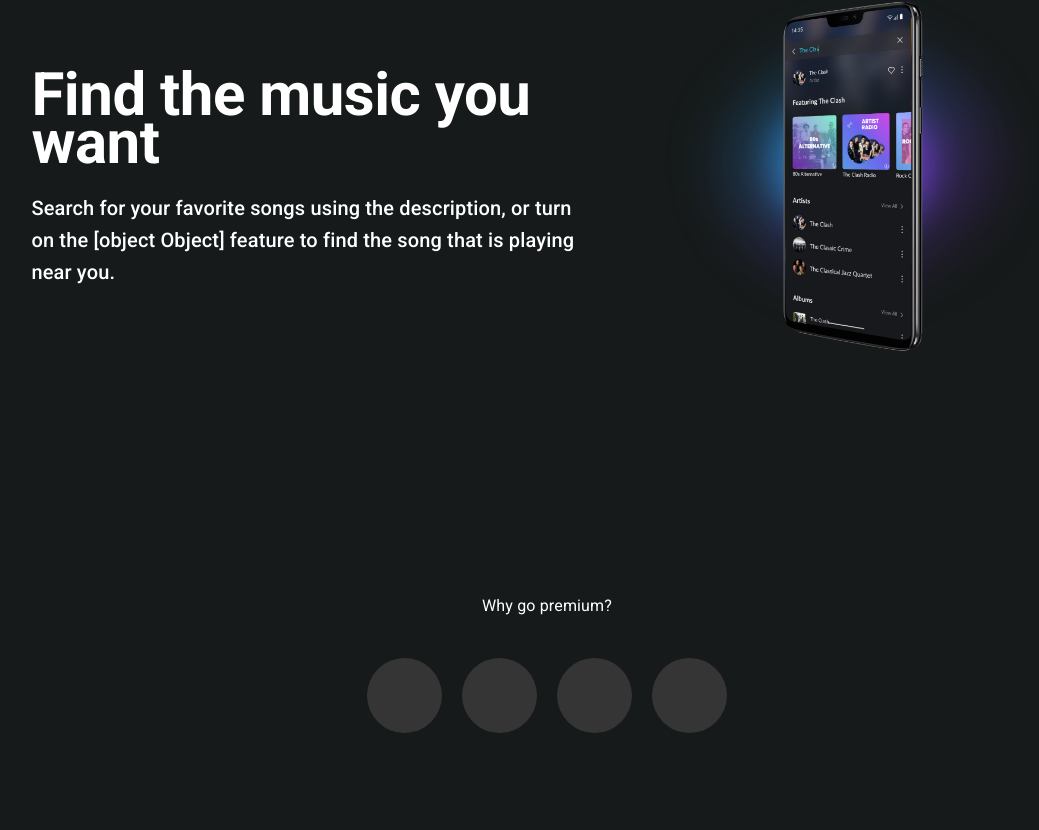
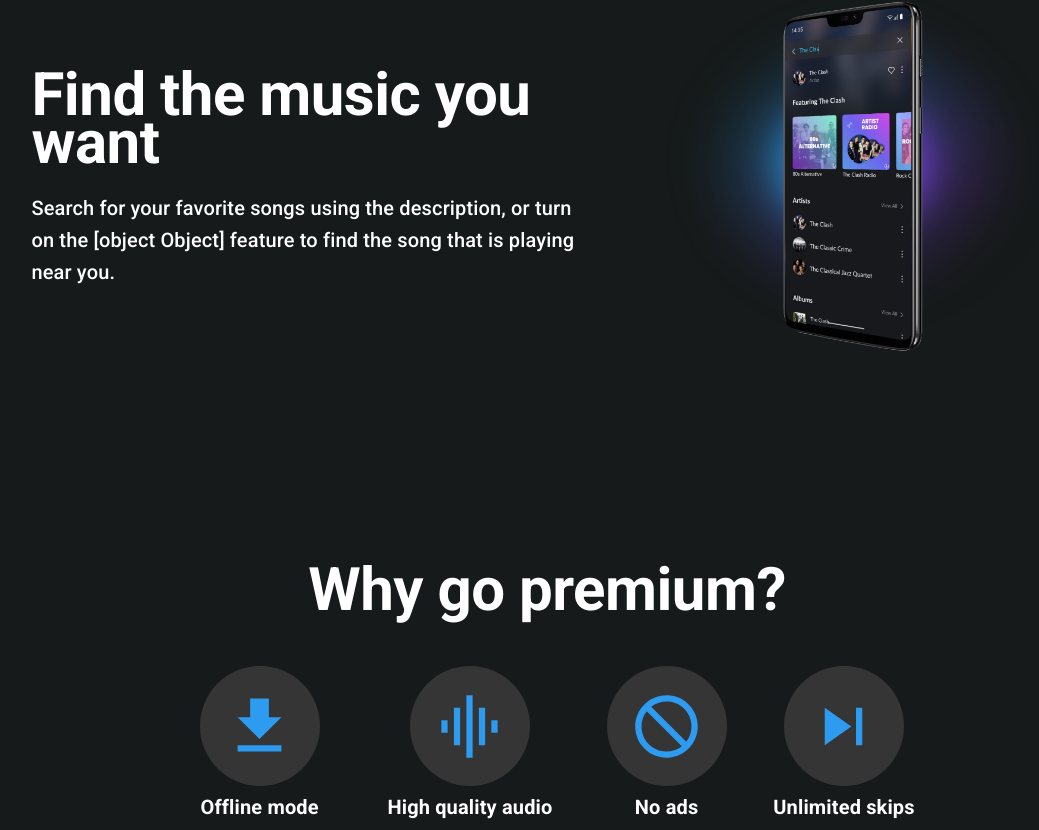
Before and after one commit to ulevi92/mui-next, a Next.js app: page / in a window 1280 px wide. Shown: the part 1959-2789 px from the top of the page, without its empty margins (93-1132 px from the left). Built offline with nearby package versions, Linux system fonts and the light colour scheme.

Commit message:
Created Circles components. Created FlowPlanCards components - needs to add style and HTML tags. Changed the way other components render arr of objects.

```diff
--- a/components/footer/CardList.tsx
+++ b/components/footer/CardList.tsx
@@ -24,62 +24,64 @@ const useStyles = makeStyles((theme) => ({
   },
 }));
 
+type ItemsType = {
+  title: string;
+  items: string[];
+}[];
+
 const CardList: FC = () => {
   const classes = useStyles();
 
-  const footerItems = {
-    MusicSurfic: {
-      title: "MusicSurfic",
-      items: ["about", "premium", "features"],
-    },
-
-    Communities: {
-      title: "Communities",
-      items: ["for artists", "for developers", "press"],
-    },
-
-    UsefullLinks: {
+  const items: ItemsType = [
+    { title: "MusicSurfic", items: ["about", "premium", "features"] },
+    { title: "Communities", items: ["for artists", "for developers", "press"] },
+    {
       title: "Usefull Links",
       items: ["help", "web player", "explorer channels"],
     },
-  };
+  ];
 
-  const renderCards = (title: string, items: string[]) => (
-    <Grid item md={4} xs={12}>
+  const renderItems = items.map((item, i) => {
+    return i === 0 ? (
+      <Grid key={i} item md={4} xs={12}>
         <Typography variant="h6" className={classes.cardTitle}>
-        {title}
+          {item.title}
         </Typography>
 
-      {items.map((item, i) => (
+        {item.items.map((item, i) => (
           <Typography key={i} variant="subtitle1" className={classes.cardItem}>
             {item}
           </Typography>
         ))}
       </Grid>
-  );
+    ) : i === 1 ? (
+      <Grid key={i} item md={4} xs={12}>
+        <Typography variant="h6" className={classes.cardTitle}>
+          {item.title}
+        </Typography>
 
-  return (
-    <>
-      <>
-        {renderCards(
-          footerItems.MusicSurfic.title,
-          footerItems.MusicSurfic.items
-        )}
-      </>
-      <>
-        {renderCards(
-          footerItems.Communities.title,
-          footerItems.Communities.items
-        )}
-      </>
-      <>
-        {renderCards(
-          footerItems.UsefullLinks.title,
-          footerItems.UsefullLinks.items
-        )}
-      </>
-    </>
-  );
+        {item.items.map((item, i) => (
+          <Typography key={i} variant="subtitle1" className={classes.cardItem}>
+            {item}
+          </Typography>
+        ))}
+      </Grid>
+    ) : i === 2 ? (
+      <Grid key={i} item md={4} xs={12}>
+        <Typography variant="h6" className={classes.cardTitle}>
+          {item.title}
+        </Typography>
+
+        {item.items.map((item, i) => (
+          <Typography key={i} variant="subtitle1" className={classes.cardItem}>
+            {item}
+          </Typography>
+        ))}
+      </Grid>
+    ) : null;
+  });
+
+  return <>{renderItems}</>;
 };
 
 export default CardList;
--- /dev/null
+++ b/components/landingPage/Circles.tsx
@@ -0,0 +1,140 @@
+import { FC } from "react";
+import { Grid, makeStyles, Typography } from "@material-ui/core";
+
+import GetAppIcon from "@material-ui/icons/GetApp";
+import GraphicEqIcon from "@material-ui/icons/GraphicEq";
+import NotInterestedIcon from "@material-ui/icons/NotInterested";
+import SkipNextIcon from "@material-ui/icons/SkipNext";
+
+const useStyles = makeStyles((theme) => ({
+  cicleContainer: {
+    marginTop: 40,
+    marginBottom: 20,
+    marginRight: 40,
+    display: "flex",
+    flexDirection: "column",
+    alignItems: "center",
+    cursor: "pointer",
+    transition: "all 0.35s ease-in-out",
+
+    "&:last-of-type": {
+      marginRight: 0,
+    },
+
+    "&:hover": {
+      opacity: 0.65,
+    },
+  },
+
+  circle: {
+    display: "flex",
+    justifyContent: "center",
+    alignItems: "center",
+    background: "#363535",
+    color: "white",
+    width: 120,
+    height: 120,
+    borderRadius: "50%",
+    // marginRight: 20,
+    pointerEvents: "none",
+
+    "&:last-of-type": {
+      marginRight: 0,
+    },
+  },
+
+  circleIcon: {
+    width: 75,
+    height: 75,
+    fill: theme.palette.primary.main,
+  },
+
+  circleTitle: {
+    textAlign: "center",
+    fontWeight: 600,
+    marginBlock: 5,
+  },
+
+  circleSubtitle: {
+    textAlign: "center",
+    color: "white",
+    opacity: 0.7,
+    fontWeight: 200,
+  },
+}));
+
+type CircleType = {
+  title: string;
+  text: string;
+}[];
+
+const Circles: FC = () => {
+  const classes = useStyles();
+
+  const CircleArr: CircleType = [
+    { title: "Offline mode", text: "Save and listen anywhere." },
+    { title: "High quality audio", text: "Enjoy the full range of sound." },
+    { title: "No ads", text: "Enjoy nonstop music." },
+    { title: "Unlimited skips", text: "Just tap skip." },
+  ];
+
+  const renderCircles = CircleArr.map((item, i) =>
+    i === 0 ? (
+      <Grid item key={i} className={classes.cicleContainer}>
+        <div className={classes.circle}>
+          <GetAppIcon className={classes.circleIcon} />
+        </div>
+        <Typography variant="h6" className={classes.circleTitle}>
+          {item.title}
+        </Typography>
+        <Typography variant="subtitle2" className={classes.circleSubtitle}>
+          {item.text}
+        </Typography>
+      </Grid>
+    ) : i === 1 ? (
+      <Grid item key={i} className={classes.cicleContainer}>
+        <div className={classes.circle}>
+          <GraphicEqIcon className={classes.circleIcon} />
+        </div>
+        <Typography variant="h6" className={classes.circleTitle}>
+          {item.title}
+        </Typography>
+        <Typography variant="subtitle2" className={classes.circleSubtitle}>
+          {item.text}
+        </Typography>
+      </Grid>
+    ) : i === 2 ? (
+      <Grid item key={i} className={classes.cicleContainer}>
+        <div className={classes.circle}>
+          <NotInterestedIcon className={classes.circleIcon} />
+        </div>
+        <Typography variant="h6" className={classes.circleTitle}>
+          {item.title}
+        </Typography>
+        <Typography variant="subtitle2" className={classes.circleSubtitle}>
+          {item.text}
+        </Typography>
+      </Grid>
+    ) : i === 3 ? (
+      <Grid item key={i} className={classes.cicleContainer}>
+        <div className={classes.circle}>
+          <SkipNextIcon className={classes.circleIcon} />
+        </div>
+        <Typography variant="h6" className={classes.circleTitle}>
+          {item.title}
+        </Typography>
+        <Typography variant="subtitle2" className={classes.circleSubtitle}>
+          {item.text}
+        </Typography>
+      </Grid>
+    ) : null
+  );
+
+  return (
+    <Grid container direction="row" justify="center" alignItems="center">
+      {renderCircles}
+    </Grid>
+  );
+};
+
+export default Circles;
--- /dev/null
+++ b/components/landingPage/FlowPlanCards.tsx
@@ -0,0 +1,3 @@
+const FlowPlanCards = () => {};
+
+export default FlowPlanCards;
--- a/components/landingPage/FlowPlans.tsx
+++ b/components/landingPage/FlowPlans.tsx
@@ -1,5 +1,7 @@
 import classes from "*.module.css";
 import { Grid, makeStyles, Typography } from "@material-ui/core";
+
+import Circles from "./Circles";
 
 const useStyles = makeStyles({
   root: {
@@ -10,30 +12,8 @@ const useStyles = makeStyles({
   },
 
   header: {
-    color: "white",
     fontWeight: 600,
   },
-
-  cicleContainer: {
-    marginTop: 40,
-    marginBottom: 20,
-  },
-
-  circle: {
-    width: 75,
-    height: 75,
-    borderRadius: 50,
-    background: "#363535",
-    marginRight: 20,
-
-    "&:last-of-type": {
-      marginRight: 0,
-    },
-  },
-
-  cicleText: {},
-
-  cicleSubtitle: {},
 
   cardSubtitle: {},
 
@@ -47,28 +27,6 @@ const useStyles = makeStyles({
 });
 
 const FlowPlans = () => {
-  const cicleObject = {
-    cicleOne: {
-      title: "Offline mode.",
-      text: "Save and listen anywhere.",
-    },
-
-    cicleTwo: {
-      title: "High quality audio.",
-      text: "Enjoy the full range of sound.",
-    },
-
-    cicleThree: {
-      title: "No ads.",
-      text: "Enjoy nonstop music.",
-    },
-
-    cicleFour: {
-      title: "Unlimited skips.",
-      text: "Just tap skip.",
-    },
-  };
-
   const classes = useStyles();
   return (
     <Grid container className={classes.root}>
@@ -80,30 +38,11 @@ const FlowPlans = () => {
         direction="column"
         sm={12}
       >
-        <Typography>Why go premium?</Typography>
-        <Grid
-          container
-          justify="center"
-          alignItems="center"
-          className={classes.cicleContainer}
-        >
-          <div className={classes.circle}>
-            <Typography></Typography>
-            <Typography></Typography>
-          </div>
-          <div className={classes.circle}>
-            <Typography></Typography>
-            <Typography></Typography>
-          </div>
-          <div className={classes.circle}>
-            <Typography></Typography>
-            <Typography></Typography>
-          </div>
-          <div className={classes.circle}>
-            <Typography></Typography>
-            <Typography></Typography>
-          </div>
-        </Grid>
+        <Typography variant="h2" className={classes.header}>
+          Why go premium?
+        </Typography>
+
+        <Circles />
       </Grid>
       <Grid item container sm={12}></Grid>
     </Grid>
--- a/components/landingPage/LandingPage.tsx
+++ b/components/landingPage/LandingPage.tsx
@@ -116,12 +116,7 @@ const LandingPage = () => {
 
           <Typography variant="subtitle1" className={classes.pageHeadSubtitle}>
             1-month free trial
-            <Typography
-              variant="subtitle1"
-              className={classes.pageHeadSubtitleSpan}
-            >
-              $7.99
-            </Typography>
+            <span className={classes.pageHeadSubtitleSpan}>$7.99</span>
             /month after
           </Typography>
         </div>
```
Lines whose indentation alone changed are shown as unchanged.
